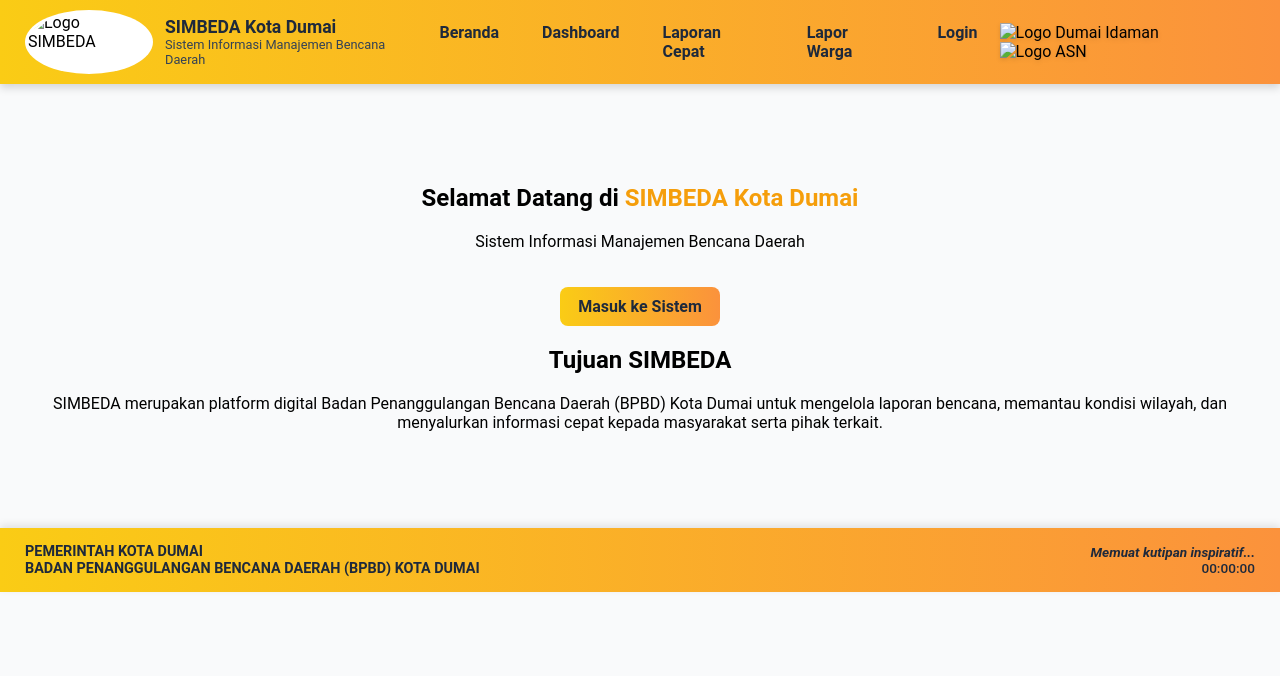
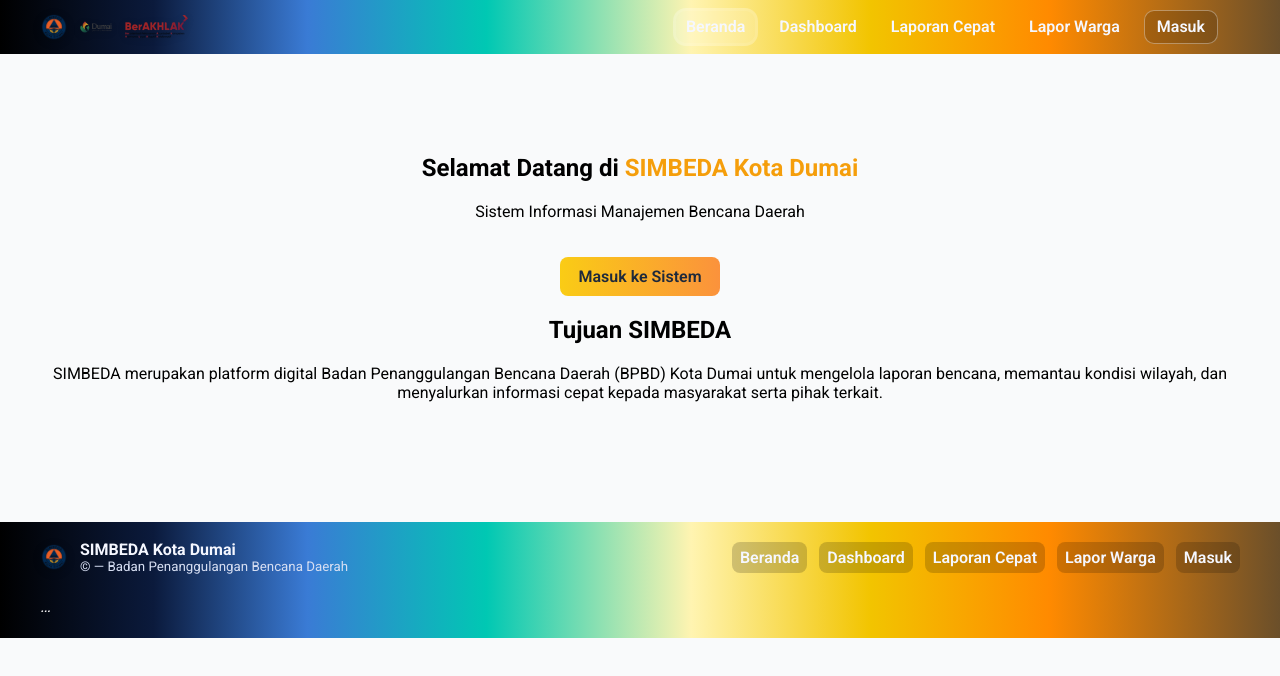
Before and after one commit to simbeda-dumai/simbeda-dumai.github.io, a plain HTML site: page index.html in a window 1280 px wide. Drawn offline with Linux system fonts and the light colour scheme; files whose address does not match are found by name; a web font is replaced by a local one.

Commit message:
fix ux gradient

```diff
--- a/CSS/footer.css
+++ b/CSS/footer.css
@@ -1,58 +1,42 @@
-@font-face {
-  font-family: 'Roboto';
-  src: url('/assets/fonts/Roboto-VariableFont_wdth,wght.ttf') format('truetype');
+:root{
+  /* Samakan gradasi dengan header agar konsisten */
+  --g0:#000000; --g1:#0b1a3c; --g2:#3a7bd5; --g3:#00c8b3; --g4:#fff4b1; --g5:#f2c400; --g6:#ff8a00; --g7:#6b4f2a;
+  --ftr-grad: linear-gradient(90deg, var(--g0) 0%, var(--g1) 12%, var(--g2) 24%, var(--g3) 38%, var(--g4) 54%, var(--g5) 68%, var(--g6) 82%, var(--g7) 100%);
+  --txt:#f5f7ff; --muted:#d6def2;
 }
 
-.simbeda-footer {
-  background: linear-gradient(90deg, #facc15, #fb923c);
-  color: #1e293b;
-  padding: 15px 25px;
-  font-family: 'Roboto', sans-serif;
-  box-shadow: 0 -3px 8px rgba(0,0,0,0.1);
-  position: relative;
-  z-index: 100;
+.sb-footer{
+  margin-top:24px;
+  color:var(--txt);
+  background: var(--ftr-grad);
+}
+.sb-footer__inner{
+  max-width:1200px; margin:0 auto;
+  padding:18px 14px 22px;
+  display:grid; grid-template-columns: 1fr auto; gap:14px; align-items:center;
 }
 
-.footer-content {
-  display: flex;
-  justify-content: space-between;
-  align-items: center;
-  flex-wrap: wrap;
+.footer-brand{ display:flex; align-items:center; gap:12px }
+.footer-brand .logo{ height:28px; width:auto; filter: drop-shadow(0 2px 4px rgba(0,0,0,.25)) }
+.footer-brand .meta{ display:flex; flex-direction:column; line-height:1.2 }
+.footer-brand .meta small{ color:var(--muted) }
+
+.footer-links{ display:flex; gap:12px; flex-wrap:wrap }
+.footer-links a{
+  color:var(--txt); text-decoration:none; font-weight:600;
+  padding:6px 8px; border-radius:8px; background: rgba(0,0,0,.18);
+}
+.footer-links a:hover{ background: rgba(0,0,0,.28) }
+
+.footer-quote{
+  grid-column: 1 / -1;
+  margin:8px 0 0;
+  font-style: italic; color:#fff; opacity:.95;
 }
 
-.footer-left p {
-  margin: 0;
-  font-size: 0.9em;
-  font-weight: 600;
+@media (max-width:880px){
+  .sb-footer__inner{
+    grid-template-columns: 1fr; gap:10px;
+  }
+  .footer-links{ justify-content:flex-start }
 }
-
-.footer-right {
-  text-align: right;
-  animation: fadeQuote 1s ease-in-out;
-}
-
-.footer-right p {
-  margin: 0;
-  font-size: 0.85em;
-  font-weight: 500;
-}
-
-#quote {
-  font-style: italic;
-  font-weight: 600;
-}
-
-@keyframes fadeQuote {
-  0% { opacity: 0; transform: translateY(5px); }
-  100% { opacity: 1; transform: translateY(0); }
-}
-
-@media (max-width: 768px) {
-  .footer-content {
-    flex-direction: column;
-    text-align: center;
-  }
-  .footer-right {
-    margin-top: 8px;
-  }
-}
--- a/CSS/header.css
+++ b/CSS/header.css
@@ -1,88 +1,98 @@
-@font-face {
-  font-family: 'Roboto';
-  src: url('/assets/fonts/Roboto-VariableFont_wdth,wght.ttf') format('truetype');
+:root{
+  /* Palet gradasi: hitam → biru tua → biru muda → toska → kuning muda → kuning tua → oranye → coklat */
+  --g0:#000000;    /* hitam */
+  --g1:#0b1a3c;    /* biru tua */
+  --g2:#3a7bd5;    /* biru muda */
+  --g3:#00c8b3;    /* toska */
+  --g4:#fff4b1;    /* kuning muda */
+  --g5:#f2c400;    /* kuning tua */
+  --g6:#ff8a00;    /* oranye */
+  --g7:#6b4f2a;    /* coklat */
+
+  --hdr-grad: linear-gradient(90deg, var(--g0) 0%, var(--g1) 12%, var(--g2) 24%, var(--g3) 38%, var(--g4) 54%, var(--g5) 68%, var(--g6) 82%, var(--g7) 100%);
+  --txt:#e9eefb;
+  --muted:#c9d1e6;
+  --ring: 0 0 0 3px rgba(255,255,255,.25);
 }
 
-.app-header {
-  background: linear-gradient(90deg, #facc15, #fb923c);
-  display: flex;
-  align-items: center;
-  justify-content: space-between;
-  padding: 10px 25px;
-  box-shadow: 0 4px 8px rgba(0,0,0,0.15);
-  position: sticky;
-  top: 0;
-  z-index: 1000;
+.sb-header{
+  position:sticky; top:0; z-index:50;
+  color:var(--txt);
+  background: var(--hdr-grad);
+  border-bottom: 0;
+}
+.sb-header.is-sticky{ filter: saturate(110%) }
+
+.sb-header__inner{
+  max-width:1200px; margin:0 auto;
+  padding:10px 14px;
+  display:flex; align-items:center; gap:12px;
 }
 
-.header-left {
-  display: flex;
-  align-items: center;
-  gap: 12px;
+.sb-brand{
+  display:flex; align-items:center; gap:10px; text-decoration:none; color:var(--txt);
+}
+.sb-brand .logo{
+  height:28px; width:auto; display:block;
+  filter: drop-shadow(0 2px 4px rgba(0,0,0,.25));
+}
+.sb-brand .logo.secondary{ opacity:.9; height:24px }
+
+.sb-nav{
+  margin-left:auto;
+  display:flex; align-items:center; gap:14px;
+}
+.sb-link{
+  color:var(--txt); text-decoration:none; font-weight:600;
+  padding:8px 10px; border-radius:10px; line-height:1;
+  transition: background .15s ease, color .15s ease, transform .06s ease, box-shadow .15s ease;
+}
+.sb-link:hover{ background: rgba(255,255,255,.12) }
+.sb-link:active{ transform: translateY(1px) }
+.sb-link.active{
+  background: rgba(255,255,255,.18);
+  box-shadow: var(--ring);
+}
+.sb-link-login{
+  border:1px solid rgba(255,255,255,.35); padding:8px 12px; border-radius:10px;
+  background: rgba(0,0,0,.15);
 }
 
-.main-logo {
-  height: 58px;
-  border-radius: 50%;
-  background: white;
-  padding: 3px;
+.sb-auth{
+  margin-left:10px; display:flex; align-items:center; gap:8px;
+  color:var(--muted); font-size:13px;
 }
+.sb-auth .sep{ opacity:.7; margin:0 4px }
 
-.title-text h1 {
-  font-size: 1.1rem;
-  margin: 0;
-  color: #1e293b;
+/* Mobile */
+.sb-hamburger{
+  display:none; cursor:pointer; margin-left:auto;
+  width:36px; height:36px; border-radius:8px;
+  align-items:center; justify-content:center;
 }
+.sb-hamburger span{
+  display:block; width:22px; height:2px; background:#fff; margin:5px 7px;
+  transition:transform .2s ease, opacity .2s ease;
+}
+.sb-nav-toggle{ display:none }
 
-.title-text p {
-  margin: 0;
-  font-size: 0.8rem;
-  color: #334155;
+@media (max-width:880px){
+  .sb-hamburger{ display:flex }
+  .sb-nav{
+    position:fixed; left:0; right:0; top:56px;
+    background: var(--hdr-grad);
+    display:grid; gap:0; padding:8px 10px;
+    transform: translateY(-12px); opacity:0; pointer-events:none;
+    transition: transform .18s ease, opacity .18s ease;
+  }
+  .sb-link{ padding:12px 10px; border-radius:8px }
+  .sb-auth{ display:none }
+
+  /* Toggle open */
+  .sb-nav-toggle:checked ~ .sb-header__inner .sb-nav{
+    transform: translateY(0); opacity:1; pointer-events:auto;
+  }
+  .sb-nav-toggle:checked ~ .sb-header__inner .sb-hamburger span:nth-child(1){ transform: translateY(7px) rotate(45deg) }
+  .sb-nav-toggle:checked ~ .sb-header__inner .sb-hamburger span:nth-child(2){ opacity:0 }
+  .sb-nav-toggle:checked ~ .sb-header__inner .sb-hamburger span:nth-child(3){ transform: translateY(-7px) rotate(-45deg) }
 }
-
-.nav-menu {
-  display: flex;
-  gap: 15px;
-}
-
-.nav-item {
-  text-decoration: none;
-  color: #1e293b;
-  font-weight: 600;
-  padding: 8px 14px;
-  border-radius: 6px;
-  transition: all 0.3s ease;
-  background: transparent;
-}
-
-.nav-item:hover {
-  background: rgba(255,255,255,0.25);
-  color: white;
-  box-shadow: 0 2px 8px rgba(0,0,0,0.1);
-}
-
-.nav-item.active {
-  background: rgba(255,255,255,0.35);
-  color: #1e293b;
-}
-
-.header-right img {
-  height: 48px;
-  margin-left: 8px;
-  filter: drop-shadow(0 2px 2px rgba(0,0,0,0.1));
-}
-
-@media (max-width: 768px) {
-  .app-header {
-    flex-wrap: wrap;
-    justify-content: center;
-    text-align: center;
-  }
-  .nav-menu {
-    flex-wrap: wrap;
-    justify-content: center;
-  }
-  .header-right {
-    margin-top: 6px;
-  }
-}
--- a/HTML/footer.html
+++ b/HTML/footer.html
@@ -1,12 +1,27 @@
-<footer class="simbeda-footer">
-  <div class="footer-content">
-    <div class="footer-left">
-      <p><strong>PEMERINTAH KOTA DUMAI</strong></p>
-      <p>BADAN PENANGGULANGAN BENCANA DAERAH (BPBD) KOTA DUMAI</p>
+<footer class="sb-footer" role="contentinfo">
+  <div class="sb-footer__inner">
+    <div class="footer-brand">
+      <img src="/IMG/logo_simbeda.png" alt="Logo SIMBEDA" class="logo" />
+      <div class="meta">
+        <strong>SIMBEDA Kota Dumai</strong>
+        <small>© <span id="year"></span> — Badan Penanggulangan Bencana Daerah</small>
+      </div>
     </div>
-    <div class="footer-right">
-      <p id="quote">Memuat kutipan inspiratif...</p>
-      <p id="timeNow">00:00:00</p>
+
+    <div class="footer-links">
+      <a href="/index.html">Beranda</a>
+      <a href="/HTML/dashboard.html">Dashboard</a>
+      <a href="/HTML/laporan_cepat.html">Laporan Cepat</a>
+      <a href="/HTML/lapor_warga.html">Lapor Warga</a>
+      <a href="/HTML/login.html">Masuk</a>
     </div>
+
+    <p id="footer-quote" class="footer-quote" aria-live="polite">…</p>
   </div>
+  <script>
+    document.addEventListener('DOMContentLoaded', () => {
+      const y = document.getElementById('year');
+      if (y) y.textContent = new Date().getFullYear();
+    });
+  </script>
 </footer>
--- a/HTML/header.html
+++ b/HTML/header.html
@@ -1,32 +1,30 @@
-<header class="app-header">
-  <div class="header-left">
-    <img src="/assets/img/logo_simbeda.png" alt="Logo SIMBEDA" class="main-logo">
-    <div class="title-text">
-      <h1>SIMBEDA Kota Dumai</h1>
-      <p>Sistem Informasi Manajemen Bencana Daerah</p>
-    </div>
-  </div>
+<header class="sb-header" role="banner">
+  <!-- Toggle mobile -->
+  <input type="checkbox" id="sb-nav-toggle" class="sb-nav-toggle" aria-label="Buka/Tutup menu" />
 
-  <nav class="nav-menu">
-    <a href="/index.html" class="nav-item">Beranda</a>
-    <a href="/modules/dashboard/dashboard.html" class="nav-item">Dashboard</a>
-    <a href="/modules/laporan_cepat/laporan_cepat.html" class="nav-item">Laporan Cepat</a>
-    <a href="/modules/lapor_warga/lapor_warga.html" class="nav-item">Lapor Warga</a>
-    <a href="/modules/login/login.html" class="nav-item">Login</a>
-  </nav>
+  <div class="sb-header__inner">
+    <!-- Brand / Logo -->
+    <a class="sb-brand" href="/index.html" aria-label="Beranda SIMBEDA">
+      <img src="/IMG/logo_simbeda.png" alt="Logo SIMBEDA" class="logo" />
+      <img src="/IMG/dumai_idaman.png" alt="Dumai Idaman" class="logo secondary" />
+      <img src="/IMG/asn.png" alt="ASN" class="logo secondary" />
+    </a>
 
-  <div class="header-right">
-    <img src="/assets/img/dumai_idaman.png" alt="Logo Dumai Idaman">
-    <img src="/assets/img/asn.png" alt="Logo ASN">
+    <!-- Hamburger (mobile) -->
+    <label for="sb-nav-toggle" class="sb-hamburger" aria-label="Menu">
+      <span></span><span></span><span></span>
+    </label>
+
+    <!-- Nav -->
+    <nav class="sb-nav" role="navigation" aria-label="Navigasi utama">
+      <a href="/index.html"               data-nav="index.html"            class="sb-link">Beranda</a>
+      <a href="/HTML/dashboard.html"      data-nav="dashboard.html"        class="sb-link">Dashboard</a>
+      <a href="/HTML/laporan_cepat.html"  data-nav="laporan_cepat.html"    class="sb-link">Laporan Cepat</a>
+      <a href="/HTML/lapor_warga.html"    data-nav="lapor_warga.html"      class="sb-link">Lapor Warga</a>
+      <a href="/HTML/login.html"          data-nav="login.html"            class="sb-link sb-link-login">Masuk</a>
+    </nav>
+
+    <!-- Slot info akun (diisi otomatis oleh layout.js / breadcrumb) -->
+    <div class="sb-auth" data-auth-slot></div>
   </div>
 </header>
-
-<script>
-  // aktifkan link sesuai halaman aktif
-  const current = window.location.pathname;
-  document.querySelectorAll(".nav-item").forEach(link => {
-    if (current === link.getAttribute("href")) {
-      link.classList.add("active");
-    }
-  });
-</script>
```
